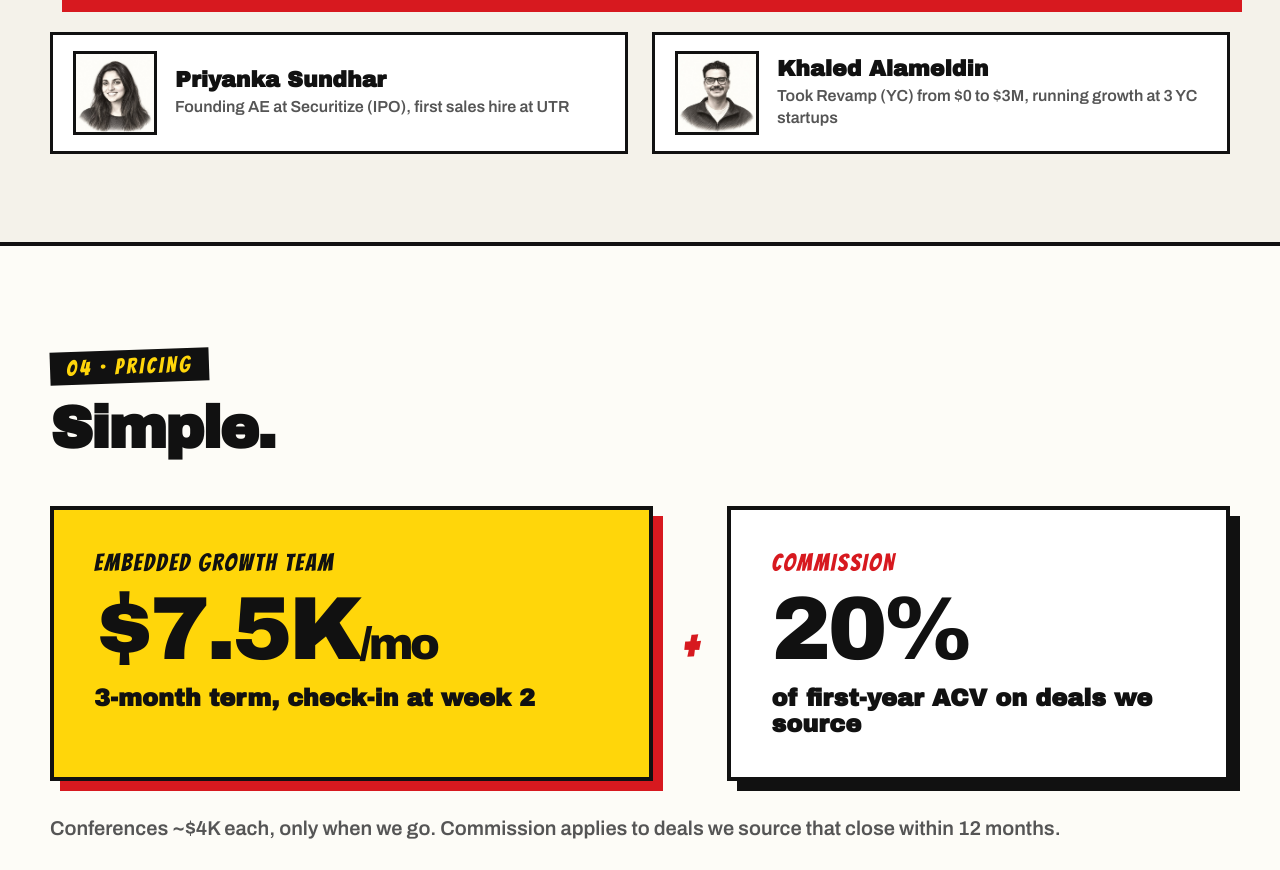
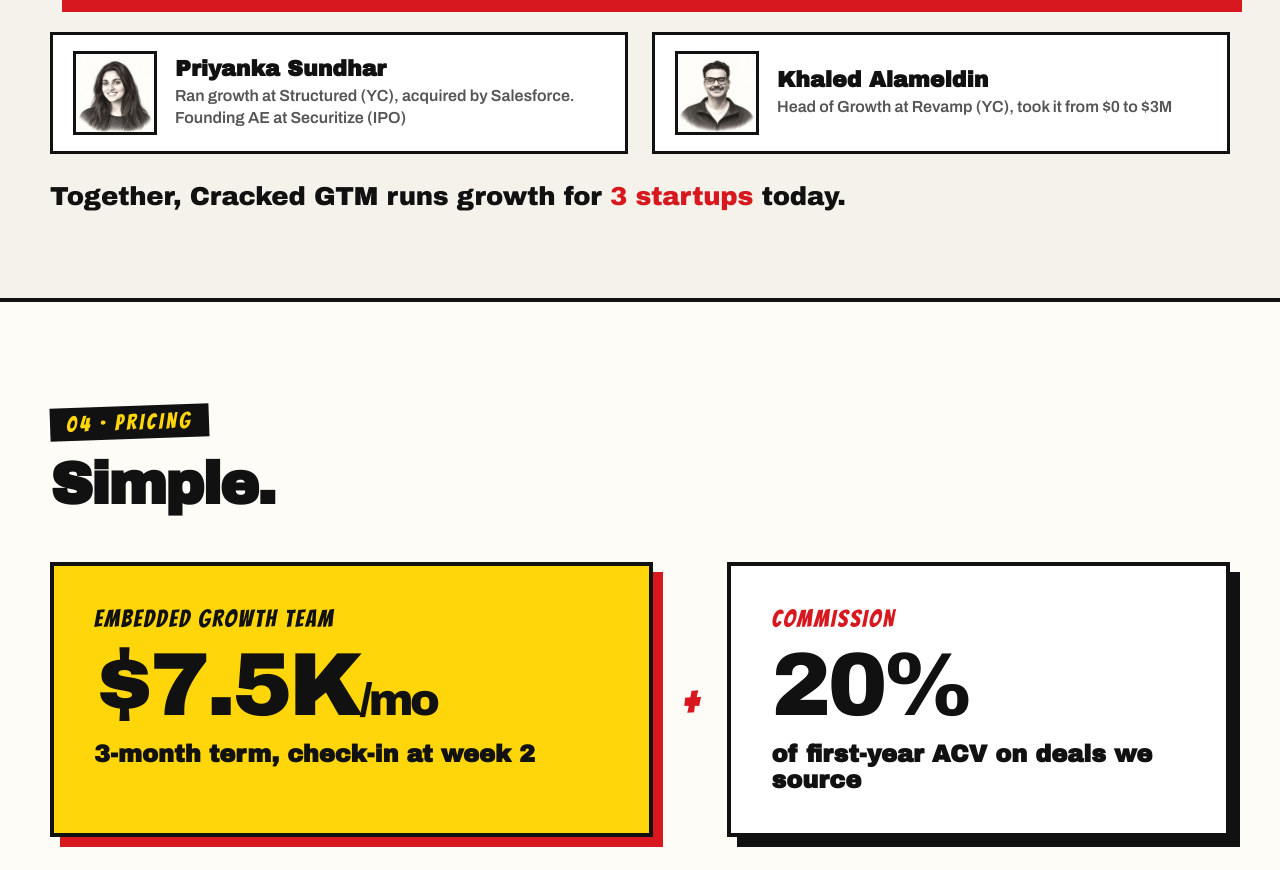
Before and after one commit to theofficialpinkie/crackedgtm, a plain HTML site: page docura.html in a window 1280 px wide. Shown: the part 4346-5216 px from the top of the page. Drawn offline with Linux system fonts and the light colour scheme.

Commit message:
Docura proposal: fix team bios, credit Cracked GTM with the 3 startups
Co-Authored-By: Claude Opus 5.5 <noreply@anthropic.com>
Claude-Session: https://claude.ai/code/session_01BD3yjCuFhk99mdwyfDJpv2

```diff
--- a/docura.html
+++ b/docura.html
@@ -537,9 +537,10 @@ footer a{color:var(--paper)}
       <div class="tall"><img src="assets/logos/utr.png" alt="Universal Tennis (UTR)" width="503" height="126"></div>
     </div>
     <div class="duo">
-      <div><img src="priyanka.jpg" alt="Sketch portrait of Priyanka Sundhar" width="230" height="230"><span><h3>Priyanka Sundhar</h3><p>Founding AE at Securitize (IPO), first sales hire at UTR</p></span></div>
-      <div><img src="khaled.jpg" alt="Sketch portrait of Khaled Alameldin" width="230" height="230"><span><h3>Khaled Alameldin</h3><p>Took Revamp (YC) from $0 to $3M, running growth at 3 YC startups</p></span></div>
+      <div><img src="priyanka.jpg" alt="Sketch portrait of Priyanka Sundhar" width="230" height="230"><span><h3>Priyanka Sundhar</h3><p>Ran growth at Structured (YC), acquired by Salesforce. Founding AE at Securitize (IPO)</p></span></div>
+      <div><img src="khaled.jpg" alt="Sketch portrait of Khaled Alameldin" width="230" height="230"><span><h3>Khaled Alameldin</h3><p>Head of Growth at Revamp (YC), took it from $0 to $3M</p></span></div>
     </div>
+    <p style="margin:28px 0 0;font-family:'Archivo Black',sans-serif;font-size:clamp(20px,2.2vw,26px);letter-spacing:-.01em">Together, Cracked GTM runs growth for <span class="red">3 startups</span> today.</p>
   </div>
 </section>
 
```
Also changed, not shown: docuraplan.html (+3 -2 lines).
